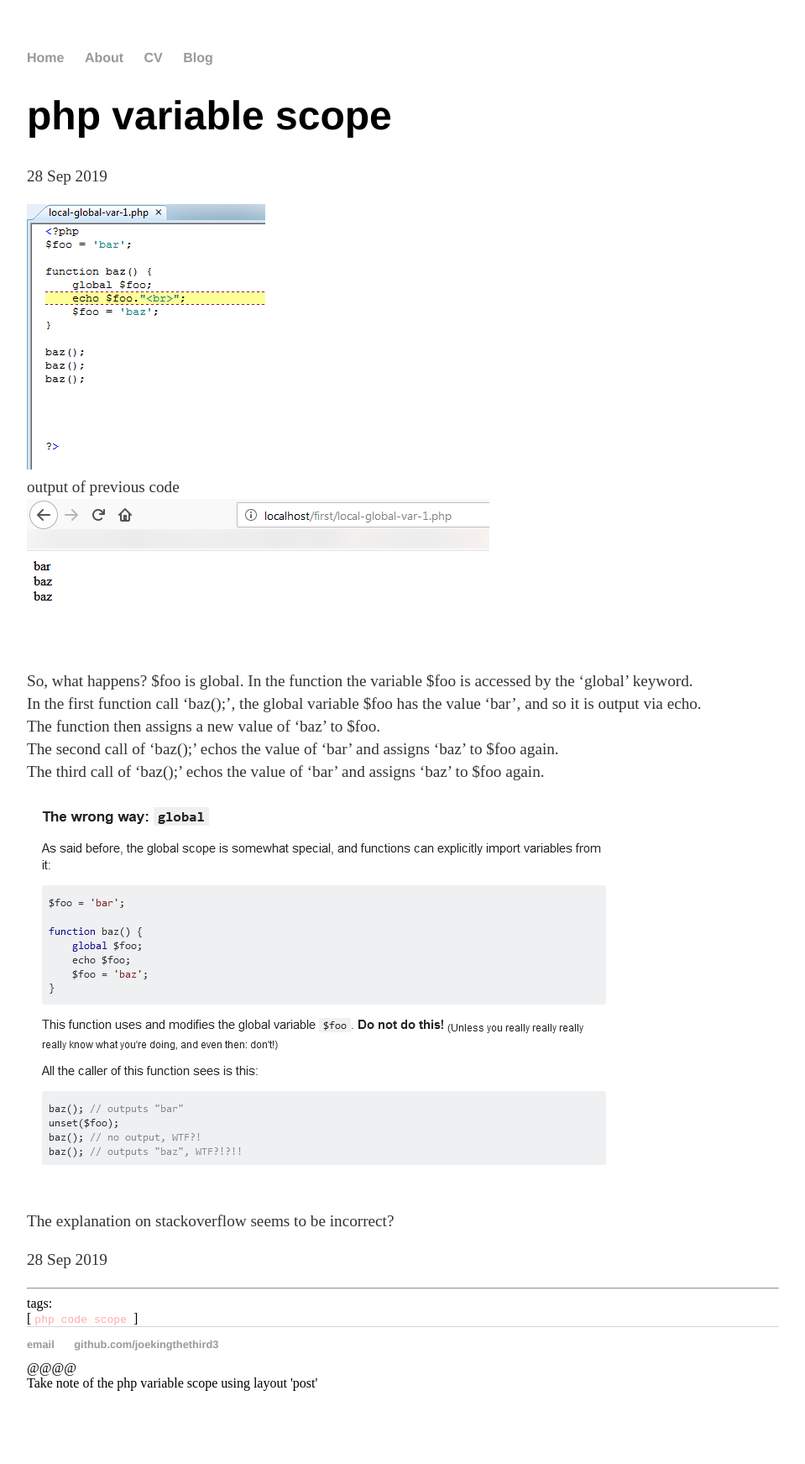
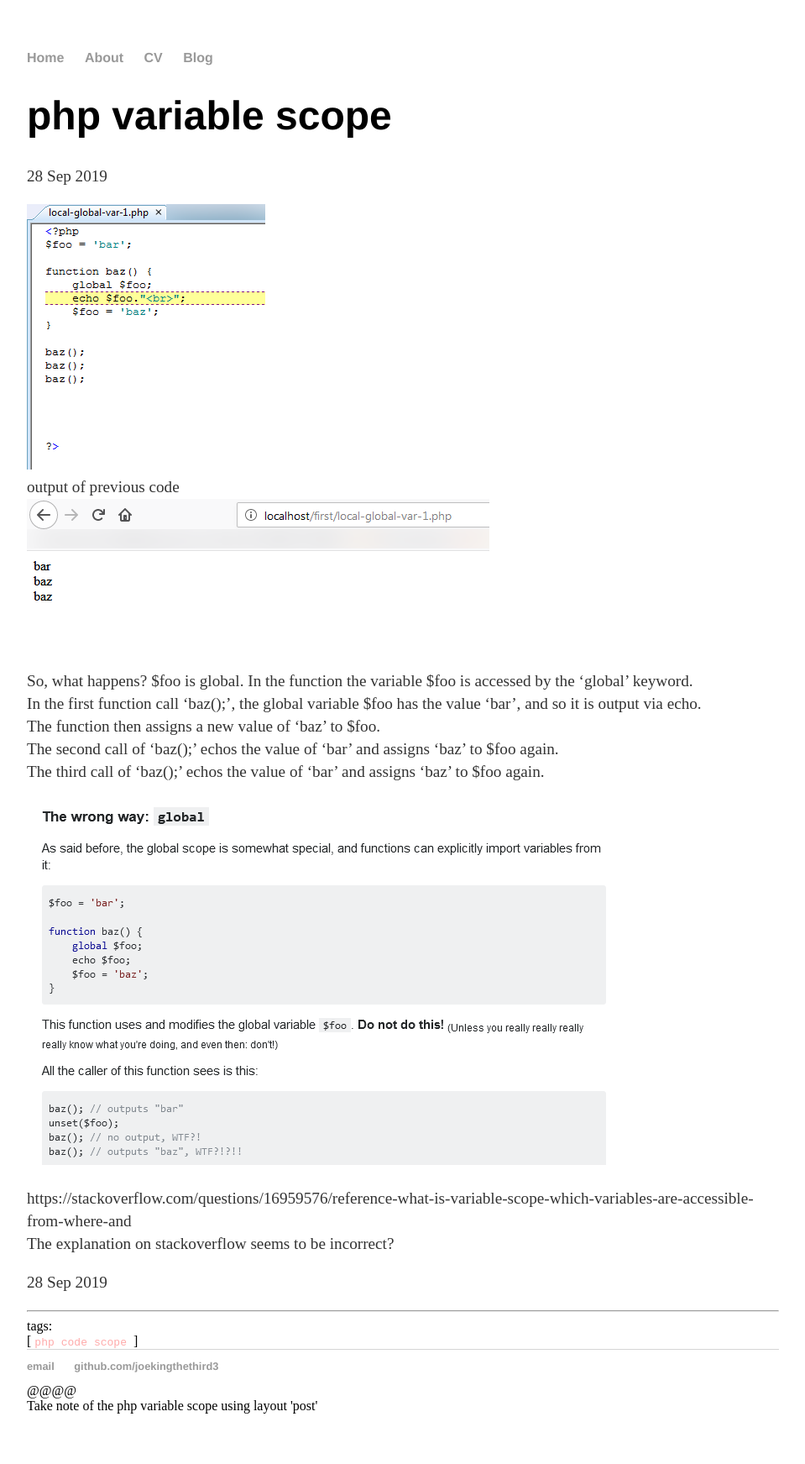
Before and after one commit to joekingTheThird3/joekingTheThird3.github.io, a Jekyll site: the page built from _posts/2019-09-28-php-variable-scope.md, in a window 1280 px wide. Shown: the whole page at 84% size, without its empty margins (160-1119 px from the left). Built offline with Jekyll 4.4.1, drawn with Linux system fonts in a browser that asks for light colours; before the commit the page ends 1716 px from its top, so only the background shows below that; some of the changed lines change nothing that is shown.

Commit message:
Update 2019-09-28-php-variable-scope.md

```diff
--- a/_posts/2019-09-28-php-variable-scope.md
+++ b/_posts/2019-09-28-php-variable-scope.md
@@ -37,6 +37,8 @@ The third call  of 'baz();' echos the value of 'bar' and assigns 'baz' to $foo a
 
 <img src="https://github.com/joekingTheThird3/joekingTheThird3.github.io/blob/master/assets/28-09-2019-0376.png?raw=true">
 {% endraw %}
+
+https://stackoverflow.com/questions/16959576/reference-what-is-variable-scope-which-variables-are-accessible-from-where-and
 <br>
 The explanation on stackoverflow seems to be incorrect?
 
```
